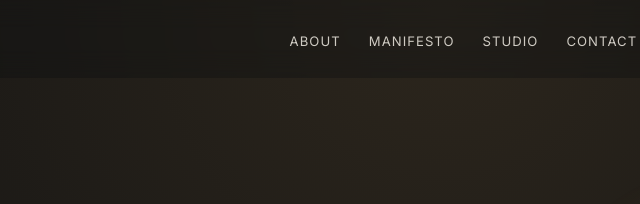
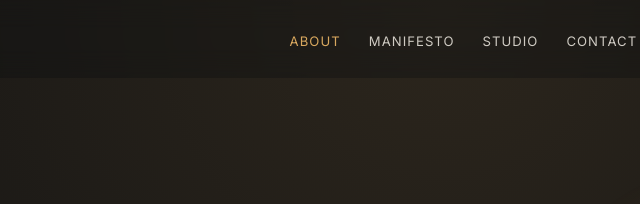
Before and after one commit to Clovescence/harbor, a plain HTML site: page index.html in a window 1280 px wide. Shown: the top 204 px of the page, 197-837 px from the left. Drawn offline with nearby package versions, Linux system fonts and the light colour scheme.

Commit message:
Oak LAUNCH<?>

```diff
--- a/index.html
+++ b/index.html
@@ -28,7 +28,8 @@
       href="https://fonts.googleapis.com/css2?family=Inter:wght@300;400;500;600;700;800&family=Cormorant+Garamond:wght@400;500;600;700&display=swap"
       rel="stylesheet"
     />
-    <link rel="icon" href="assets/favicon.svg" type="image/svg+xml" />
+    <link rel="icon" href="assets/favicon.svg?v=2" type="image/svg+xml" />
+    <link rel="shortcut icon" href="assets/favicon.svg?v=2" />
 
     <link rel="stylesheet" href="style.css" />
     <script src="main.js" defer></script>
--- a/main.js
+++ b/main.js
@@ -32,7 +32,11 @@ const navObserver = new IntersectionObserver(
 
       navLinks.forEach((link) => {
         const isCurrent = link.getAttribute("href") === `#${entry.target.id}`;
-        link.toggleAttribute("aria-current", isCurrent);
+        if (isCurrent) {
+          link.setAttribute("aria-current", "location");
+        } else {
+          link.removeAttribute("aria-current");
+        }
       });
     });
   },
--- a/style.css
+++ b/style.css
@@ -120,7 +120,7 @@ select {
   color: var(--text);
 }
 
-.nav a[aria-current="true"] {
+.nav a[aria-current="location"] {
   color: var(--accent);
 }
 
```
Also changed, not shown: 1 other file.
